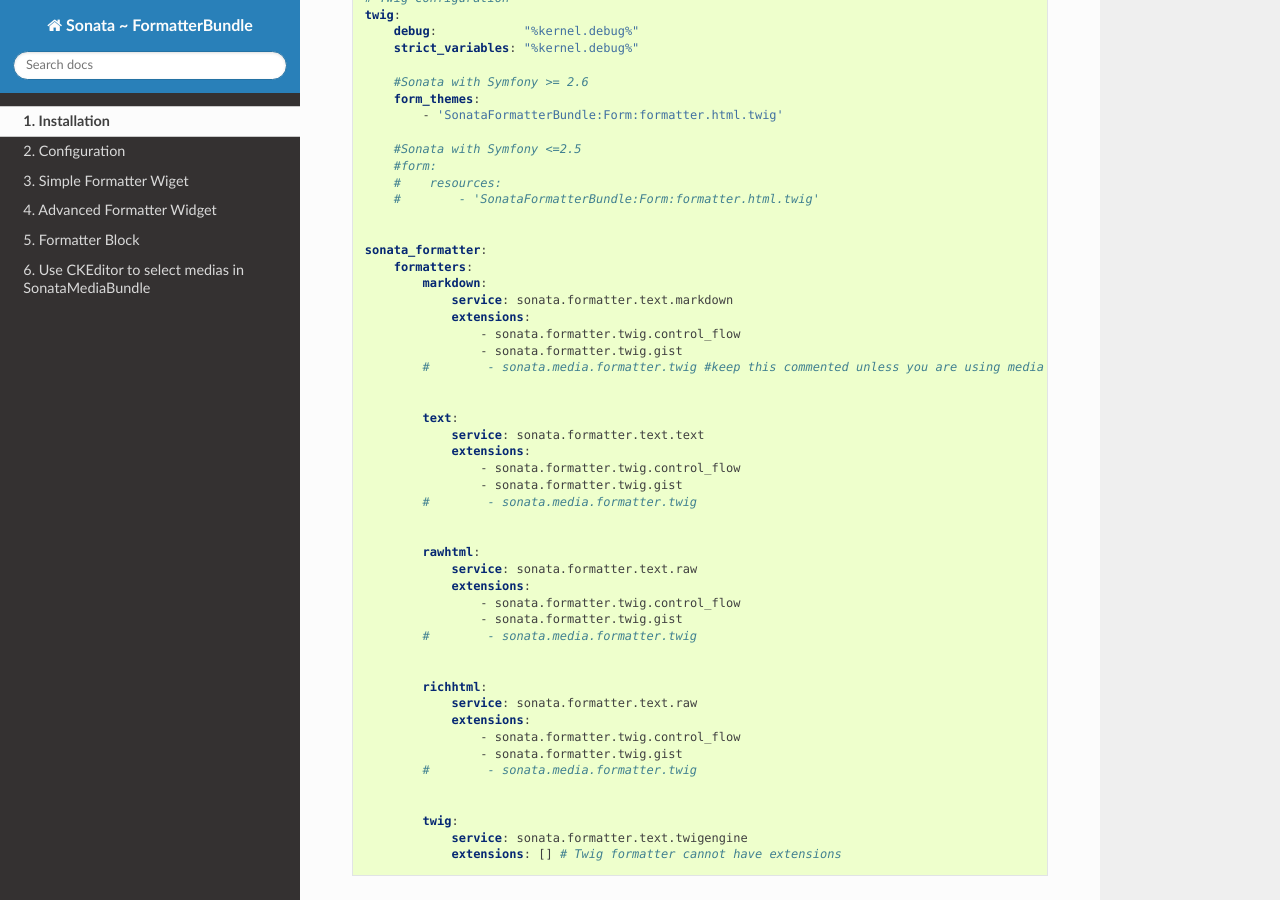
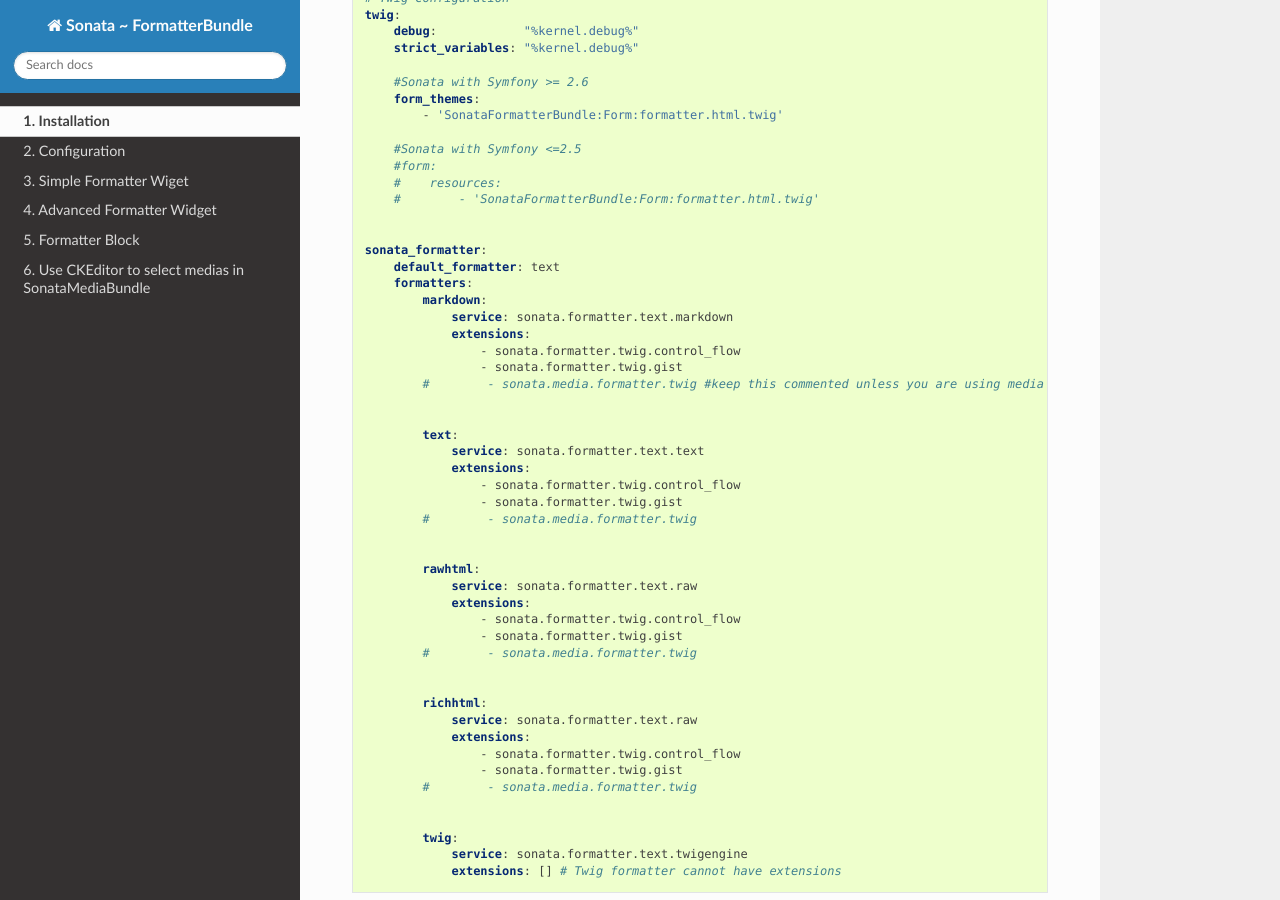
Before and after one commit to sonata-project/SonataFormatterBundle, a Sphinx documentation site: the page built from Resources/doc/reference/installation.rst, in a window 1280 px wide and 900 px high, scrolled down 742 px. Built offline with Sphinx 7.4.7 and the Read the Docs theme 2.0.0, drawn with Linux system fonts in a browser that asks for light colours; pages that are not in the unit, such as notebooks, are missing from menus.

Commit message:
Add example of soon-to-be mandatory config key
This should have been done when making that mandatory.

```diff
--- a/Resources/doc/reference/installation.rst
+++ b/Resources/doc/reference/installation.rst
@@ -52,6 +52,7 @@ Edit the ``config.yml`` file and add these lines:
 
 
     sonata_formatter:
+        default_formatter: text
         formatters:
             markdown:
                 service: sonata.formatter.text.markdown
```
